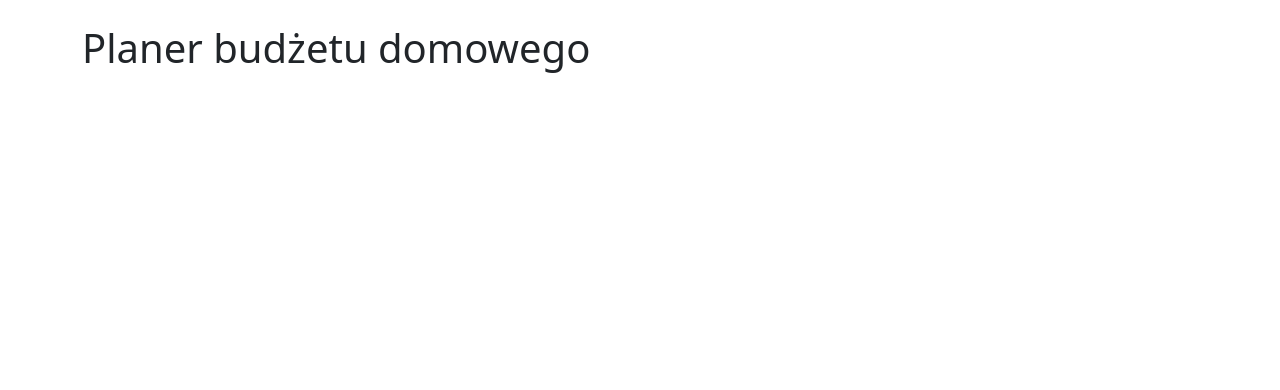
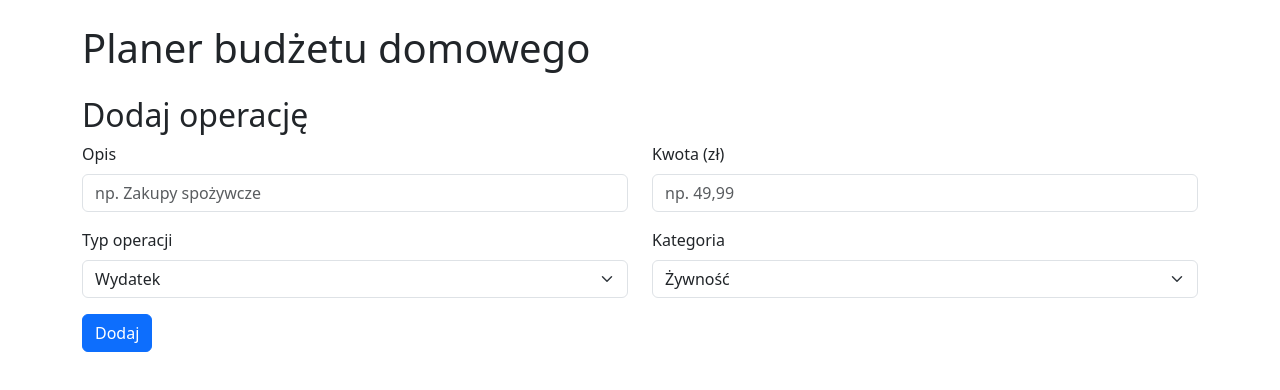
Before and after one commit to Avenke1337/planer_budzetu_domowego, a plain HTML site: page index.html in a window 1280 px wide. Drawn offline with nearby package versions, Linux system fonts and the light colour scheme.

Commit message:
Dodanie formularza operacji

```diff
--- a/index.html
+++ b/index.html
@@ -10,9 +10,48 @@
 </head>
 <body>
     <main class="container mt-4">
-        <h1>Planer budżetu domowego</h1>
-    </main>
+    <h1>Planer budżetu domowego</h1>
 
+    <h2 class="mt-4">Dodaj operację</h2>
+
+    <form id="formularz">
+        <div class="row">
+            <div class="col-12 col-md-6 mb-3">
+                <label for="opis" class="form-label">Opis</label>
+                <input type="text" id="opis" class="form-control"
+                       placeholder="np. Zakupy spożywcze">
+            </div>
+
+            <div class="col-12 col-md-6 mb-3">
+                <label for="kwota" class="form-label">Kwota (zł)</label>
+                <input type="text" id="kwota" class="form-control" placeholder="np. 49,99">
+            </div>
+
+            <div class="col-12 col-md-6 mb-3">
+                <label for="typ" class="form-label">Typ operacji</label>
+                <select id="typ" class="form-select">
+                    <option value="wydatek">Wydatek</option>
+                    <option value="przychod">Przychód</option>
+                </select>
+            </div>
+
+            <div class="col-12 col-md-6 mb-3">
+                <label for="kategoria" class="form-label">Kategoria</label>
+                <select id="kategoria" class="form-select">
+                    <option value="zywnosc">Żywność</option>
+                    <option value="mieszkanie">Mieszkanie</option>
+                    <option value="transport">Transport</option>
+                    <option value="rozrywka">Rozrywka</option>
+                    <option value="zdrowie">Zdrowie</option>
+                    <option value="wynagrodzenie">Wynagrodzenie</option>
+                    <option value="inne">Inne</option>
+                </select>
+            </div>
+        </div>
+
+        <button type="submit" class="btn btn-primary">Dodaj</button>
+    </form>
+</main>
     <script src="https://code.jquery.com/jquery-4.0.0.min.js"></script>
     <script src="script.js"></script>
 </body>
```
